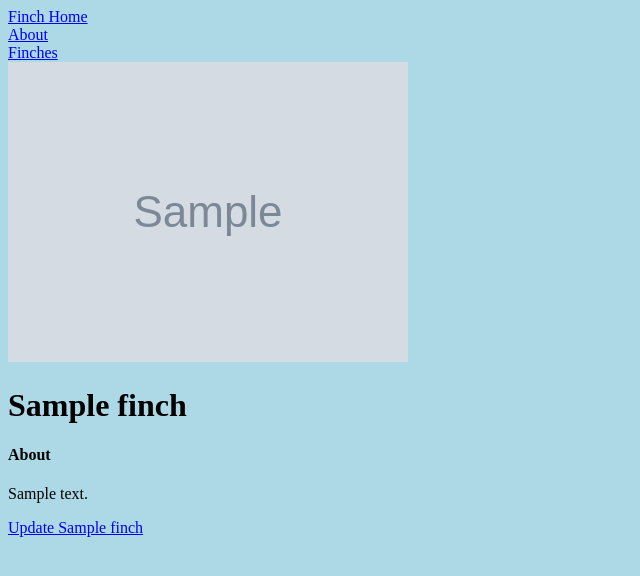
After one commit to anandpatel48/Finch-Collector, a Django app: page /finches/1/ in a window 1280 px wide. The commit adds this page. Shown: the top 576 px of the page, without its empty margins (0-640 px from the left). Run offline with Django 4.2, Linux system fonts and the light colour scheme; tables that the repository leaves empty hold one stand-in row (values such as "Sample post"); grey boxes marked "Sample" are stand-in pictures.

Commit message:
almost at CRUD

```diff
--- a/main_app/templates/base.html
+++ b/main_app/templates/base.html
@@ -12,11 +12,15 @@
 <body>
     <nav>
         <div>
-            <a href = "/">Finch Collector</a>
+            <a href = "/">Finch Home</a>
         </div>
         <div>
             <a href = "/about">About</a>
         </div>
+        <div>
+            <a href = "/finches">Finches</a>
+        </div>
+
     </nav>
     <div>
         {% block content %} {% endblock %}
--- /dev/null
+++ b/main_app/templates/finch_detail.html
@@ -0,0 +1,15 @@
+{% extends 'base.html' %}
+{% block content %}
+<div class = "detail__image">
+    <img src = "{{finch.img}}" alt = "{{finch.name}}" />
+</div>
+<h1>{{finch.name}}</h1>
+<div class = "about">
+    <h4>About</h4>
+    <p>{{finch.bio}}</p>
+</div>
+<div>
+    <a href = "{% url 'finch_update' finch.pk %}">Update {{finch.name}}</a>
+</div>
+
+{% endblock %}
--- a/main_app/templates/finch_list.html
+++ b/main_app/templates/finch_list.html
@@ -6,7 +6,7 @@
 <div>
     <a href = "{% url 'finch_create' %}">Add Finch</a>
     {% for finch in finches %}
-    <a href = "">
+    <a href = "{% url 'finch_detail' finch.pk%}">
         <div class = "card">
             <div class = "card-image">
                 <img src = "{{finch.img}}" alt = "{{finch.name}}" />
--- a/main_app/urls.py
+++ b/main_app/urls.py
@@ -6,5 +6,7 @@ urlpatterns = [
     path('about/', views.About.as_view(), name = "about"),
     path('finches/', views.FinchList.as_view(), name = "finch_list"),
     path('finches/new/', views.FinchCreate.as_view(), name = "finch_create"),
-    path('finches/<int:pk>/', views.FinchDetail.as_view(), name = "finch_detail")
+    path('finches/<int:pk>/', views.FinchDetail.as_view(), name = "finch_detail"),
+    path('finches/<int:pk>/update', views.FinchUpdate.as_view(), name = "finch_update"),
+    path('finches/<int:pk>/delete', views.FinchDelete.as_view(), name = "finch_delete")
 ]
--- a/main_app/views.py
+++ b/main_app/views.py
@@ -3,8 +3,9 @@ from django.views import View
 from django.http import HttpResponse
 from django.views.generic.base import TemplateView
 from .models import Finch
-from django.views.generic.edit import CreateView
+from django.views.generic.edit import CreateView, UpdateView, DeleteView
 from django.views.generic import DetailView
+from django.urls import reverse
 # Create your views here
 
 
@@ -43,3 +44,17 @@ class FinchCreate(CreateView):
 class FinchDetail(DetailView):
     model = Finch
     template_name = 'finch_detail.html'
+
+
+class FinchUpdate(UpdateView):
+    model = Finch
+    fields = ['name', 'img', 'bio']
+    template_name = 'finch_update.html'
+
+    def get_success_url(self):
+        return reverse('finch_detail', kwargs={'pk': self.object.pk})
+
+class FinchDelete(DeleteView):
+    model = Finch
+    template_name = 'finch_delete_confirmation.html'
+    success_url = '/finches/'
```
Also changed, not shown: main_app/templates/finch_update.html (added, +11 -0 lines), 1 other file.
